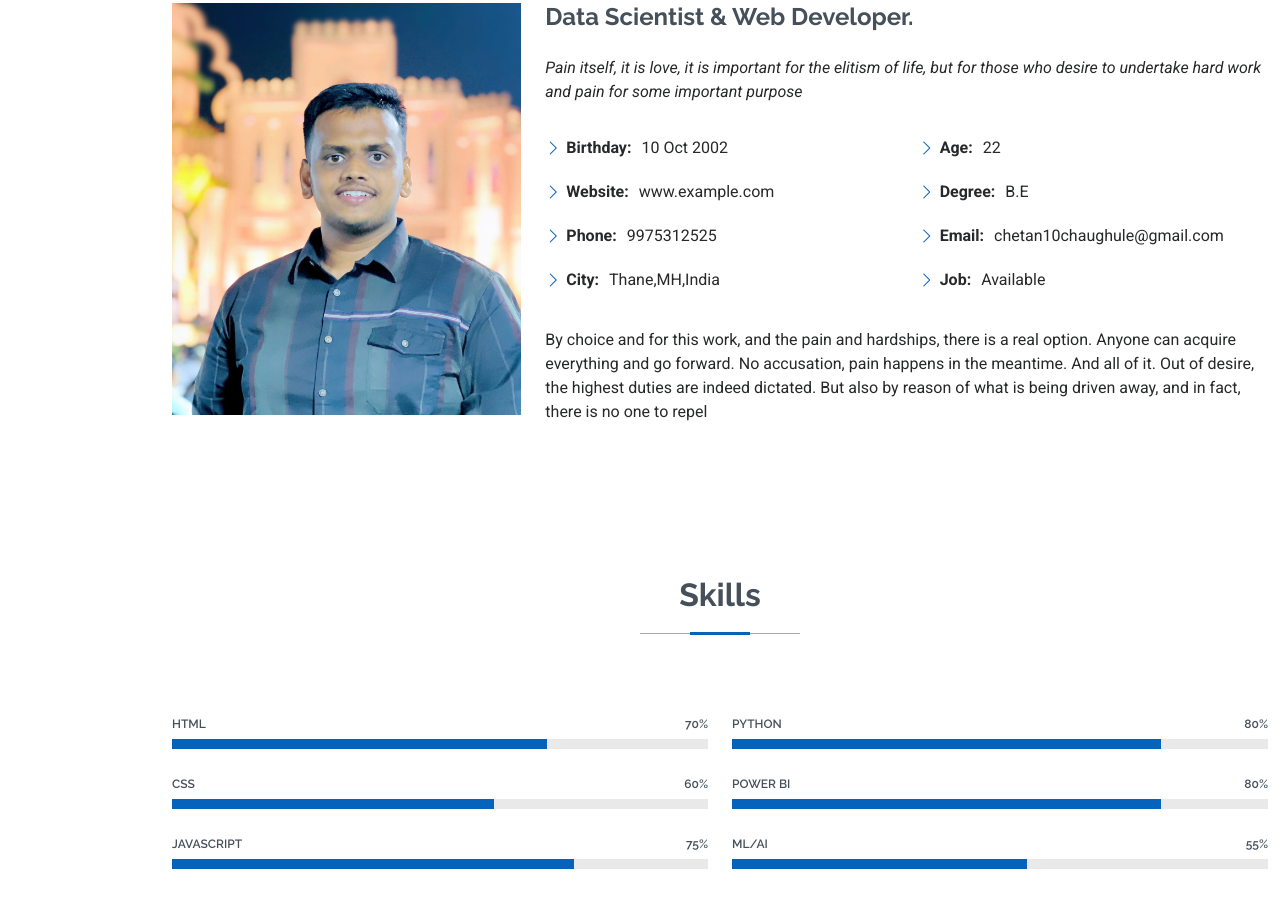
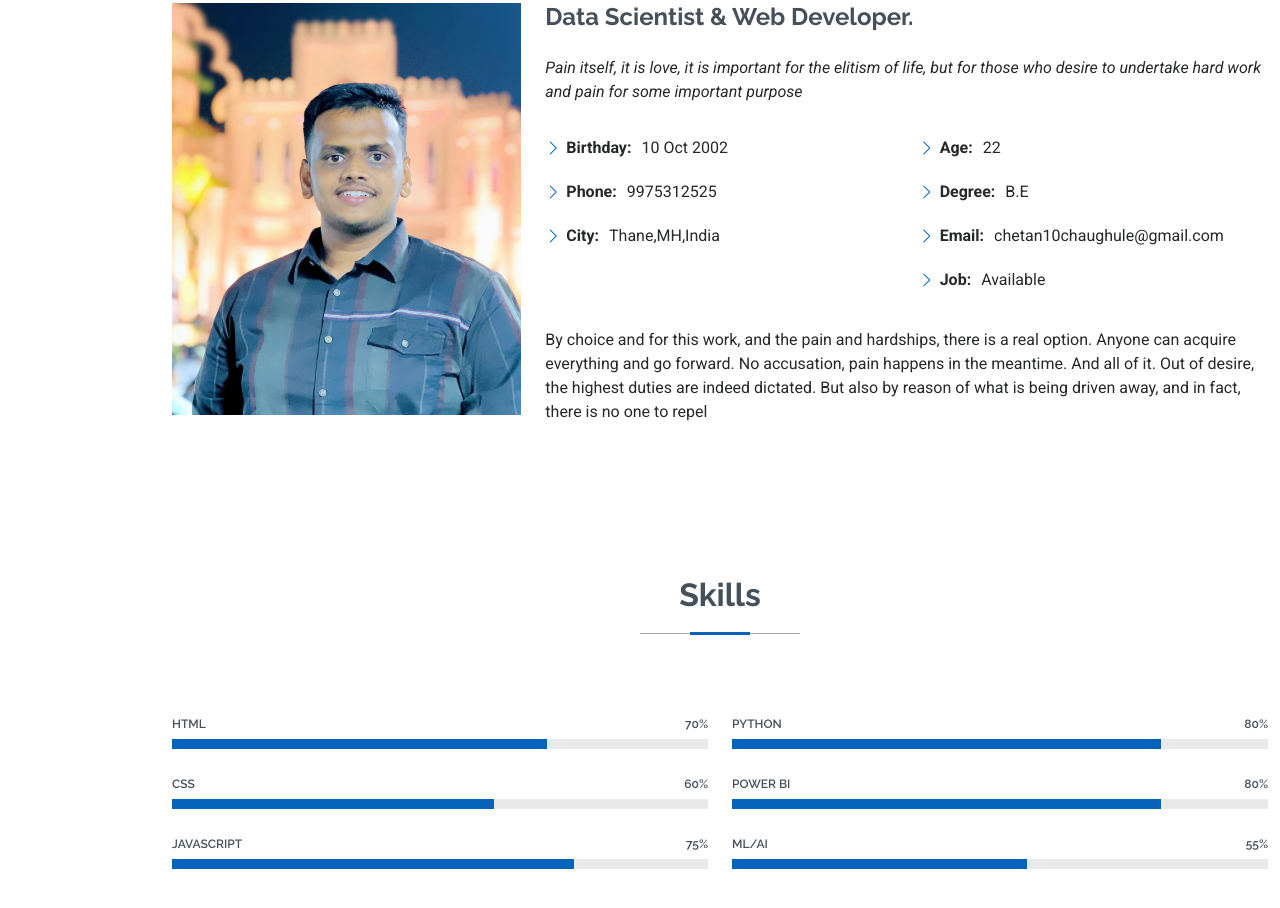
Before and after one commit to Chetan10-Chaughule/chetanchaughule_portfolio, a plain HTML site: page index.html in a window 1280 px wide. Shown: the part 1115-2023 px from the top of the page. Drawn offline with Linux system fonts and the light colour scheme.

Commit message:
Update index.html

```diff
--- a/index.html
+++ b/index.html
@@ -27,13 +27,7 @@
   <!-- Main CSS File -->
   <link href="assets/css/main.css" rel="stylesheet">
 
-  <!-- =======================================================
-  * Template Name: MyResume
-  * Template URL: https://bootstrapmade.com/free-html-bootstrap-template-my-resume/
-  * Updated: Jun 29 2024 with Bootstrap v5.3.3
-  * Author: BootstrapMade.com
-  * License: https://bootstrapmade.com/license/
-  ======================================================== -->
+
 </head>
 
 <body class="index-page">
@@ -103,7 +97,6 @@
               <div class="col-lg-6">
                 <ul>
                   <li><i class="bi bi-chevron-right"></i> <strong>Birthday:</strong> <span>10 Oct 2002</span></li>
-                  <li><i class="bi bi-chevron-right"></i> <strong>Website:</strong> <span>www.example.com</span></li>
                   <li><i class="bi bi-chevron-right"></i> <strong>Phone:</strong> <span>9975312525</span></li>
                   <li><i class="bi bi-chevron-right"></i> <strong>City:</strong> <span>Thane,MH,India</span></li>
                 </ul>
```
